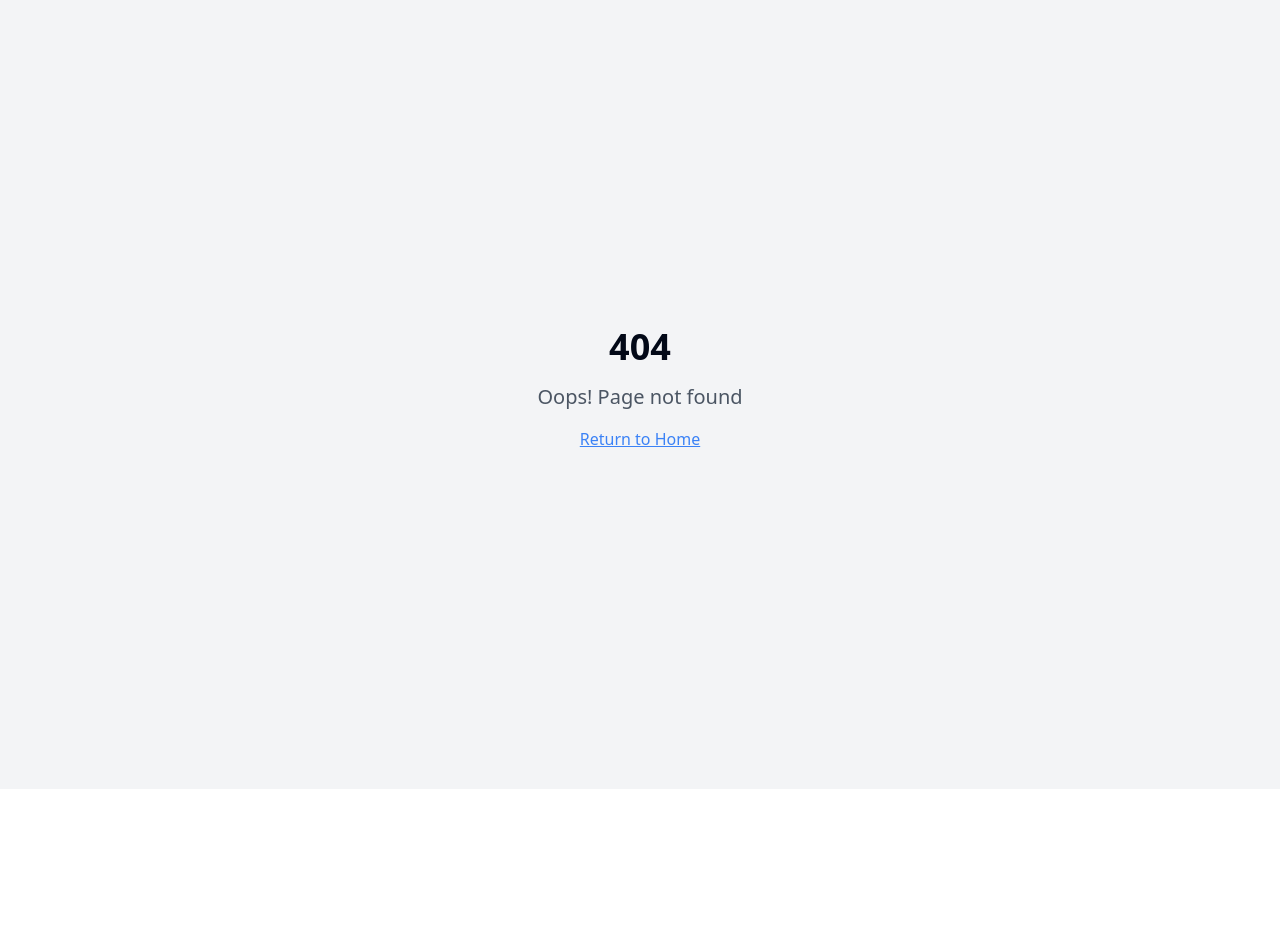
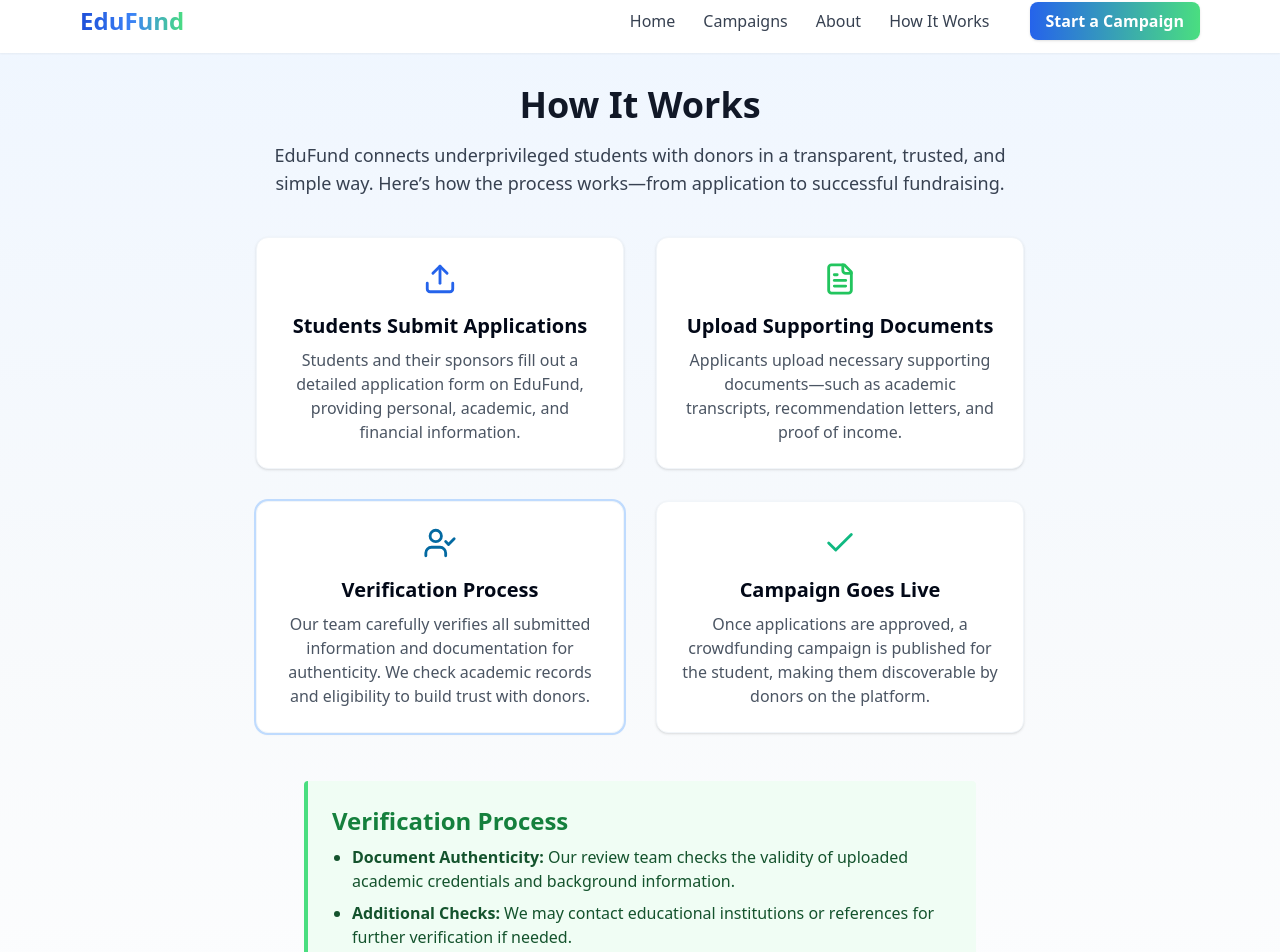
Before and after one commit to syedmaaz20/openai-fundme, a React (Vite) app: page /how-it-works in a window 1280 px wide. Before the commit this address had no page. Shown: the part 11-963 px from the top of the page. Before the commit the page ends 800 px from the top, so only its background shows below. Built offline with nearby package versions, Linux system fonts and the light colour scheme.

Commit message:
Add How It Works page
Create a "How It Works" page with information on the document verification process, including student uploads and admin verification.

```diff
--- a/src/App.tsx
+++ b/src/App.tsx
@@ -8,6 +8,7 @@ import NotFound from "./pages/NotFound";
 import About from "./pages/About";
 import Campaigns from "./pages/Campaigns";
 import CampaignDetail from "./pages/CampaignDetail";
+import HowItWorks from "./pages/HowItWorks";
 const queryClient = new QueryClient();
 
 const App = () => (
@@ -21,6 +22,7 @@ const App = () => (
           <Route path="/about" element={<About />} />
           <Route path="/campaigns" element={<Campaigns />} />
           <Route path="/campaigns/:id" element={<CampaignDetail />} />
+          <Route path="/how-it-works" element={<HowItWorks />} />
           {/* ADD ALL CUSTOM ROUTES ABOVE THE CATCH-ALL "*" ROUTE */}
           <Route path="*" element={<NotFound />} />
         </Routes>
--- a/src/components/TopNav.tsx
+++ b/src/components/TopNav.tsx
@@ -1,25 +1,22 @@
-
 import { Link, useNavigate, useLocation } from "react-router-dom";
 import React from "react";
 
 const navLinks = [
   { label: "Home", href: "/" },
-  { label: "Campaigns", href: "/campaigns" }, // update to new page
+  { label: "Campaigns", href: "/campaigns" },
   { label: "About", href: "/about" },
-  { label: "How It Works", href: "#how" },
+  { label: "How It Works", href: "/how-it-works" },
 ];
 
 const TopNav = () => {
   const navigate = useNavigate();
   const location = useLocation();
 
-  // Helper to handle scrolling to top on navigation
   const handleNavClick = (e: React.MouseEvent<HTMLAnchorElement>, href: string) => {
     e.preventDefault();
     if (location.pathname !== href) {
       navigate(href);
     }
-    // Use a small timeout to ensure page transition then scroll to top
     setTimeout(() => window.scrollTo({ top: 0, behavior: "smooth" }), 0);
   };
 
@@ -32,7 +29,7 @@ const TopNav = () => {
         <ul className="hidden md:flex gap-7 text-base font-medium text-gray-700">
           {navLinks.map(link => (
             <li key={link.label}>
-              {["/", "/about"].includes(link.href) ? (
+              {["/", "/about", "/how-it-works"].includes(link.href) ? (
                 <a
                   href={link.href}
                   onClick={e => handleNavClick(e, link.href)}
--- /dev/null
+++ b/src/pages/HowItWorks.tsx
@@ -0,0 +1,76 @@
+
+import TopNav from "@/components/TopNav";
+import Footer from "@/components/Footer";
+import { FileText, UserCheck, Upload, Check } from "lucide-react";
+
+const steps = [
+  {
+    icon: <Upload className="text-blue-600" size={34} />,
+    title: "Students Submit Applications",
+    desc: "Students and their sponsors fill out a detailed application form on EduFund, providing personal, academic, and financial information.",
+  },
+  {
+    icon: <FileText className="text-green-500" size={34} />,
+    title: "Upload Supporting Documents",
+    desc: "Applicants upload necessary supporting documents—such as academic transcripts, recommendation letters, and proof of income.",
+  },
+  {
+    icon: <UserCheck className="text-sky-700" size={34} />,
+    title: "Verification Process",
+    desc: "Our team carefully verifies all submitted information and documentation for authenticity. We check academic records and eligibility to build trust with donors.",
+    highlight: true,
+  },
+  {
+    icon: <Check className="text-emerald-500" size={34} />,
+    title: "Campaign Goes Live",
+    desc: "Once applications are approved, a crowdfunding campaign is published for the student, making them discoverable by donors on the platform.",
+  },
+];
+
+const HowItWorks = () => (
+  <div className="bg-gradient-to-b from-blue-50 via-slate-50 to-white min-h-screen flex flex-col">
+    <TopNav />
+    <main className="flex-1 w-full flex flex-col items-center pt-8 px-4 lg:px-0">
+      <section className="w-full max-w-3xl mx-auto pb-10">
+        <h1 className="text-4xl font-extrabold text-gray-900 mb-4 text-center">
+          How It Works
+        </h1>
+        <p className="text-lg text-gray-700 mb-10 text-center">
+          EduFund connects underprivileged students with donors in a transparent, trusted, and simple way.
+          Here’s how the process works—from application to successful fundraising.
+        </p>
+        <div className="grid gap-8 md:grid-cols-2">
+          {steps.map((step, idx) => (
+            <div key={idx} className={`bg-white rounded-xl shadow p-6 flex flex-col items-center text-center border border-slate-100 ${step.highlight ? "ring-2 ring-blue-200" : ""}`}>
+              <div className="mb-4">{step.icon}</div>
+              <h2 className="font-bold text-xl mb-2">{step.title}</h2>
+              <p className="text-gray-600">{step.desc}</p>
+            </div>
+          ))}
+        </div>
+        <div className="my-12 bg-green-50 border-l-4 border-green-400 p-6 rounded max-w-2xl mx-auto">
+          <h2 className="text-2xl font-bold text-green-700 mb-2">Verification Process</h2>
+          <ul className="list-disc pl-5 text-left text-green-900 space-y-2">
+            <li>
+              <b>Document Authenticity:</b> Our review team checks the validity of uploaded academic credentials and background information.
+            </li>
+            <li>
+              <b>Additional Checks:</b> We may contact educational institutions or references for further verification if needed.
+            </li>
+            <li>
+              <b>Building Trust:</b> Only applications that pass our thorough checks are approved, so donors can be confident about who they support.
+            </li>
+          </ul>
+        </div>
+        <div className="text-center text-gray-700">
+          <p>
+            <span className="font-semibold">Ready to start?</span> Visit our Campaigns page to discover and support a student in need, or apply now if you are a student seeking help.
+          </p>
+        </div>
+      </section>
+    </main>
+    <Footer />
+  </div>
+);
+
+export default HowItWorks;
```
